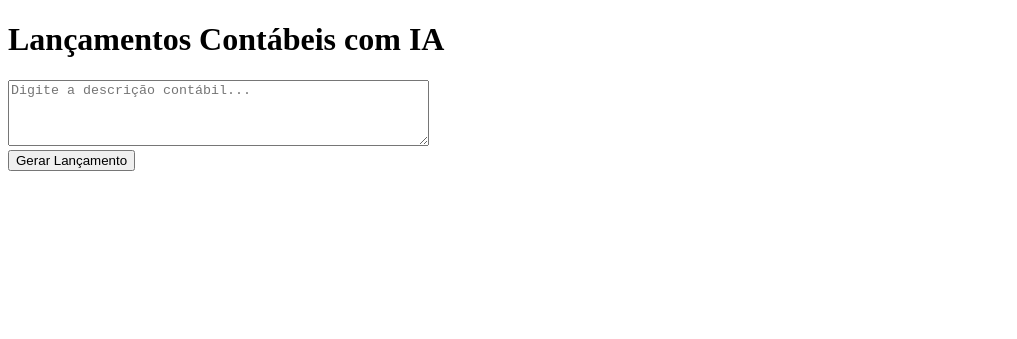
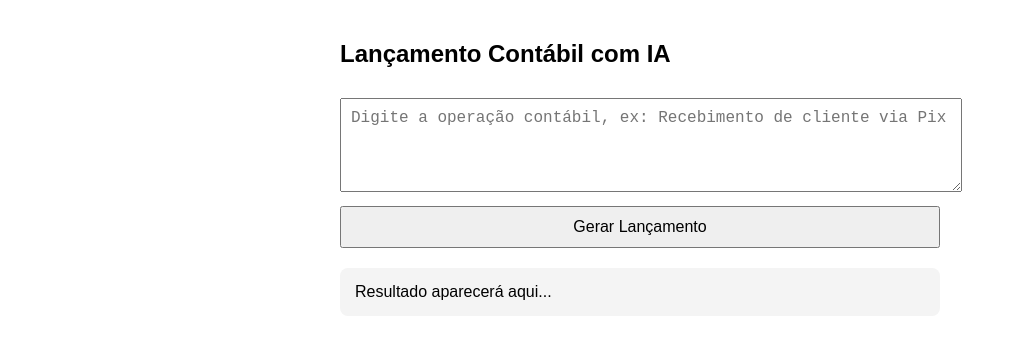
Before and after one commit to lpseccp/Lancamento-contabil-ia-v2, a plain HTML site: page index.html in a window 1280 px wide. Shown: the whole page, without its empty margins (0-1017 px from the left). Drawn offline with Linux system fonts and the light colour scheme.

Commit message:
Update index.html

```diff
--- a/index.html
+++ b/index.html
@@ -1,17 +1,22 @@
 <!DOCTYPE html>
 <html lang="pt-BR">
 <head>
-  <meta charset="UTF-8" />
-  <meta name="viewport" content="width=device-width, initial-scale=1.0"/>
-  <title>IA Contábil</title>
-  <link rel="manifest" href="manifest.json" />
-  <script defer src="app.js"></script>
+  <meta charset="UTF-8">
+  <meta name="viewport" content="width=device-width, initial-scale=1">
+  <title>Lançamento Contábil IA</title>
+  <link rel="manifest" href="manifest.json">
+  <style>
+    body { font-family: Arial, sans-serif; padding: 20px; max-width: 600px; margin: auto; }
+    textarea, button { width: 100%; margin-top: 10px; padding: 10px; font-size: 16px; }
+    #resultado { margin-top: 20px; white-space: pre-wrap; background: #f4f4f4; padding: 15px; border-radius: 8px; }
+  </style>
 </head>
 <body>
-  <h1>Lançamentos Contábeis com IA</h1>
-  <textarea id="descricao" rows="4" cols="50" placeholder="Digite a descrição contábil..."></textarea>
-  <br />
+  <h2>Lançamento Contábil com IA</h2>
+  <textarea id="descricao" rows="4" placeholder="Digite a operação contábil, ex: Recebimento de cliente via Pix"></textarea>
   <button onclick="gerarLancamento()">Gerar Lançamento</button>
-  <pre id="resultado"></pre>
+  <div id="resultado">Resultado aparecerá aqui...</div>
+
+  <script src="app.js"></script>
 </body>
 </html>
```
